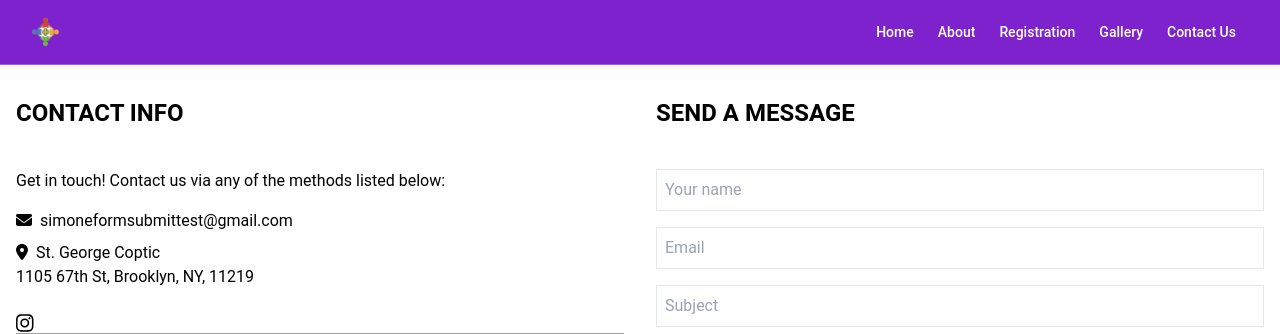
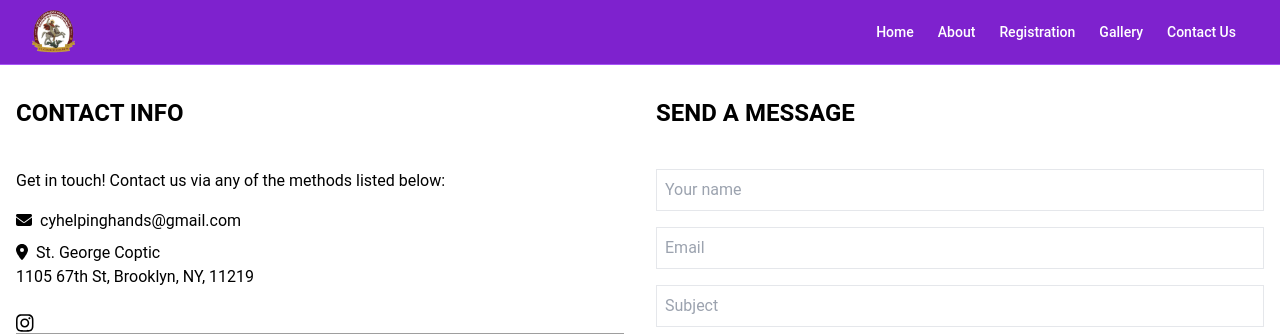
Before and after one commit to SimoneMesiha/5kRun-Charity-Website, a React (Vite) app: page /contact in a window 1280 px wide. Shown: the top 334 px of the page. Built offline with nearby package versions, Linux system fonts and the light colour scheme; grey boxes are pictures that could not be loaded.

Commit message:
logo changed + miscelleanous

```diff
--- a/package.json
+++ b/package.json
@@ -16,8 +16,11 @@
     "@fortawesome/free-solid-svg-icons": "^6.5.2",
     "@fortawesome/react-fontawesome": "^0.2.0",
     "@heroicons/react": "^2.1.3",
+    "@vercel/speed-insights": "^1.0.10",
     "heroicons": "^2.1.3",
+    "i": "^0.3.7",
     "lucide-react": "^0.368.0",
+    "npm": "^10.7.0",
     "react": "^18.2.0",
     "react-dom": "^18.2.0",
     "react-router-dom": "^6.22.3",
--- a/src/App.jsx
+++ b/src/App.jsx
@@ -1,26 +1,30 @@
-import React from 'react'
-import {Route, BrowserRouter, Routes} from "react-router-dom";
-import MainLayout from './layouts/MainLayout';
-import HomePage from './pages/HomePage';
-import AboutPage from './pages/AboutPage';
-import Contact from './pages/Contact';
-import RegistrationPage from './pages/Registration';
-import GalleryPage from './pages/Gallery';
+import React from "react";
+import { Route, BrowserRouter, Routes } from "react-router-dom";
+import MainLayout from "./layouts/MainLayout";
+import HomePage from "./pages/HomePage";
+import AboutPage from "./pages/AboutPage";
+import Contact from "./pages/Contact";
+import RegistrationPage from "./pages/Registration";
+import GalleryPage from "./pages/Gallery";
+import { SpeedInsights } from "@vercel/speed-insights/react";
 
 const App = () => {
   return (
+    <>
       <BrowserRouter>
         <Routes>
           <Route path="/" element={<MainLayout />}>
             <Route index element={<HomePage />} />
             <Route path="/about" element={<AboutPage />} />
-          <Route path='/contact'element={<Contact/>}/>
-          <Route path="/registration"element={<RegistrationPage/>}/>
-          <Route path="/gallery"element={<GalleryPage/>}/>
+            <Route path="/contact" element={<Contact />} />
+            <Route path="/registration" element={<RegistrationPage />} />
+            <Route path="/gallery" element={<GalleryPage />} />
           </Route>
         </Routes>
       </BrowserRouter>
+      <SpeedInsights />
+    </>
   );
-}
+};
 
-export default App
+export default App;
--- a/src/components/Navbar.jsx
+++ b/src/components/Navbar.jsx
@@ -2,7 +2,7 @@ import React, { useState } from "react";
 import { NavLink } from "react-router-dom";
 import { FontAwesomeIcon } from "@fortawesome/react-fontawesome";
 import { faBars, faTimes } from "@fortawesome/free-solid-svg-icons";
-import logo2 from "../assets/logo2.png";
+import logo3 from "../assets/logo3.png";
 
 const Navbar = () => {
   const [isMenuOpen, setIsMenuOpen] = useState(false);
@@ -20,7 +20,7 @@ const Navbar = () => {
         <div className="flex justify-between h-16">
           <div className="flex">
             <NavLink className="flex-shrink-0 flex items-center" to="/">
-              <img className="h-12 w-auto" src={logo2} alt="React Jobs" />
+              <img className="h-12 w-auto" src={logo3} alt="React Jobs" />
               <span className="hidden lg:block text-xl font-bold ml-2"></span>
             </NavLink>
           </div>
--- a/src/pages/Contact.jsx
+++ b/src/pages/Contact.jsx
@@ -21,7 +21,7 @@ const ContactPage = () => {
             <p>Get in touch! Contact us via any of the methods listed below:</p>
             <div className="mt-4">
               <FontAwesomeIcon icon={faEnvelope} className="mr-2" />
-              simoneformsubmittest@gmail.com
+              cyhelpinghands@gmail.com
             </div>
             <div className="mt-2">
               <FontAwesomeIcon icon={faMapMarkerAlt} className="mr-2" />
```
Also changed, not shown: src/assets/logo3.png (added), 1 other file (tests, documents, lock files or other folders). Lines whose indentation alone changed are shown as unchanged.
